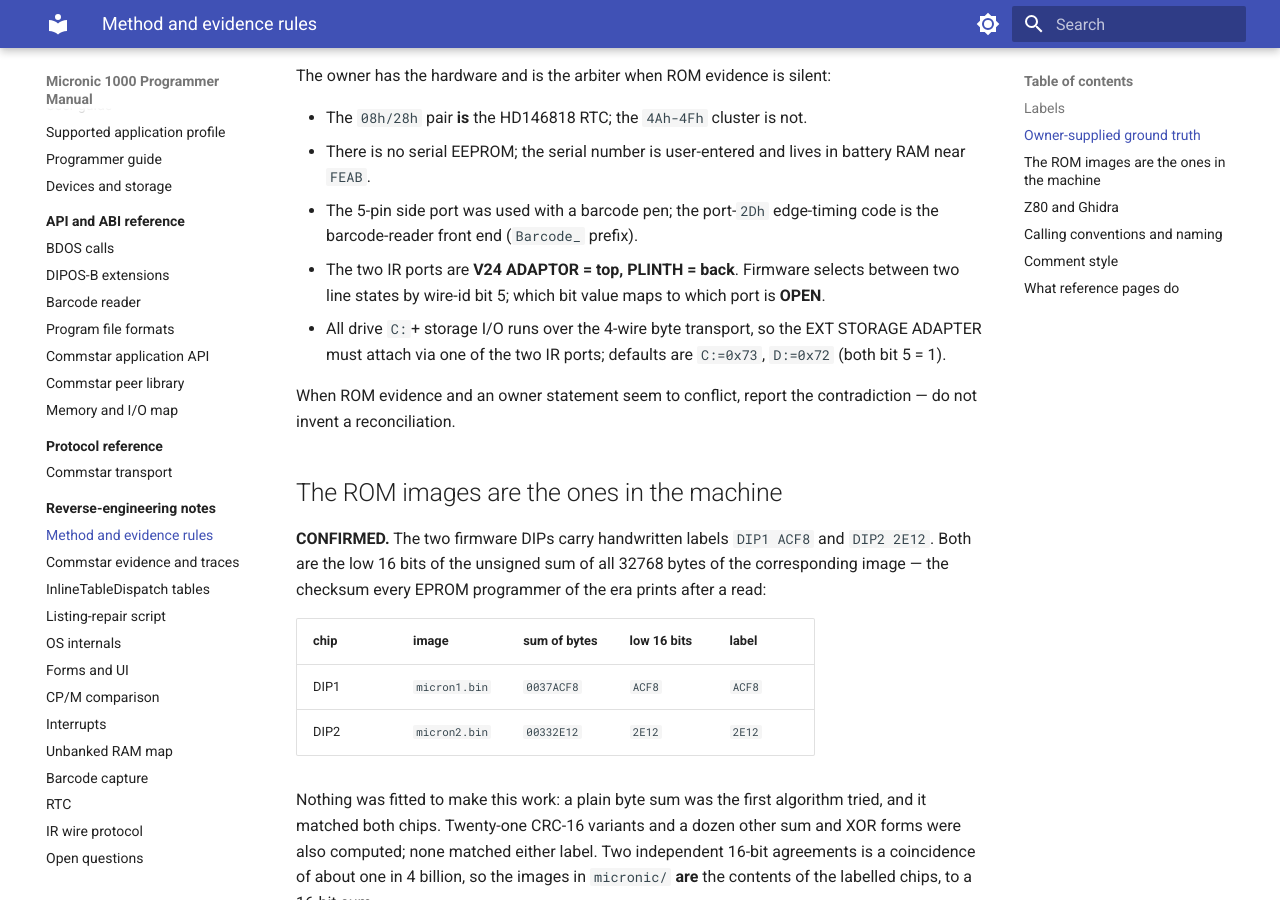
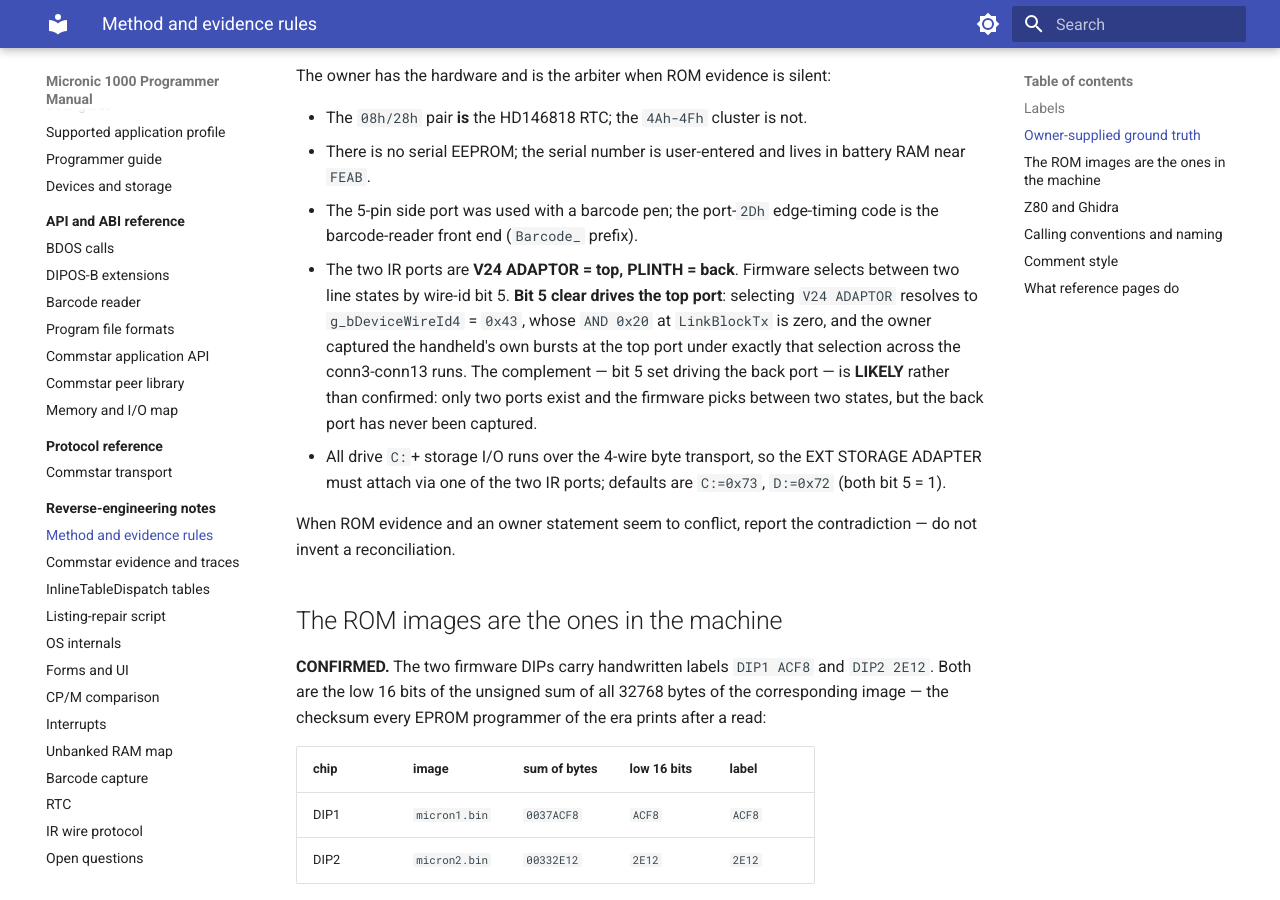
Before and after one commit to philpem/micronic1000, an MkDocs documentation site: the page built from doc/re-notes/method.md, in a window 1280 px wide and 900 px high, scrolled down 906 px. Built offline with MkDocs 1.6.1 and Material for MkDocs 9.7.7, drawn with Linux system fonts in a browser that asks for light colours.

Commit message:
doc: bit 5 clear is the top port, from the owner's own captures
Which wire-id polarity maps to which physical connector was OPEN in both
method.md and commstar-evidence.md, and the exerciser needed the answer to
pick a port.  The evidence to close it was already in hand and unremarked:
selecting V24 ADAPTOR resolves through selector 4 to g_bDeviceWireId4 = 43h,
whose AND 20h at LinkBlockTx is zero and so takes the bit5-clear latch path
(already CONFIRMED), and the owner captured the handheld's own bursts at the
top port under exactly that selection, thirteen runs of it.

So bit 5 clear drives the top port, CONFIRMED.  The complement is only
LIKELY: it follows from there being two ports and two line states, and the
back port has never been captured.

The exerciser's LINK_ID was already 43h.  It now says why.

Co-Authored-By: Claude Opus 5 <noreply@anthropic.com>
Claude-Session: https://claude.ai/code/session_01QBz9pn8cwR4hKVMeDTvs7x

```diff
--- a/doc/re-notes/method.md
+++ b/doc/re-notes/method.md
@@ -39,8 +39,13 @@ The owner has the hardware and is the arbiter when ROM evidence is silent:
 * The 5-pin side port was used with a barcode pen; the port-`2Dh`
   edge-timing code is the barcode-reader front end (`Barcode_` prefix).
 * The two IR ports are **V24 ADAPTOR = top, PLINTH = back**. Firmware
-  selects between two line states by wire-id bit 5; which bit value maps to
-  which port is **OPEN**.
+  selects between two line states by wire-id bit 5. **Bit 5 clear drives the
+  top port**: selecting `V24 ADAPTOR` resolves to `g_bDeviceWireId4` = `0x43`,
+  whose `AND 0x20` at `LinkBlockTx` is zero, and the owner captured the
+  handheld's own bursts at the top port under exactly that selection across
+  the conn3-conn13 runs. The complement — bit 5 set driving the back port —
+  is **LIKELY** rather than confirmed: only two ports exist and the firmware
+  picks between two states, but the back port has never been captured.
 * All drive `C:`+ storage I/O runs over the 4-wire byte transport, so the
   EXT STORAGE ADAPTER must attach via one of the two IR ports; defaults are
   `C:=0x73`, `D:=0x72` (both bit 5 = 1).
```
Also changed, not shown: analysis/rom_exerciser/README.md (+4 -2 lines), doc/re-notes/commstar-evidence.md (+7 -1 lines), 1 other file.
